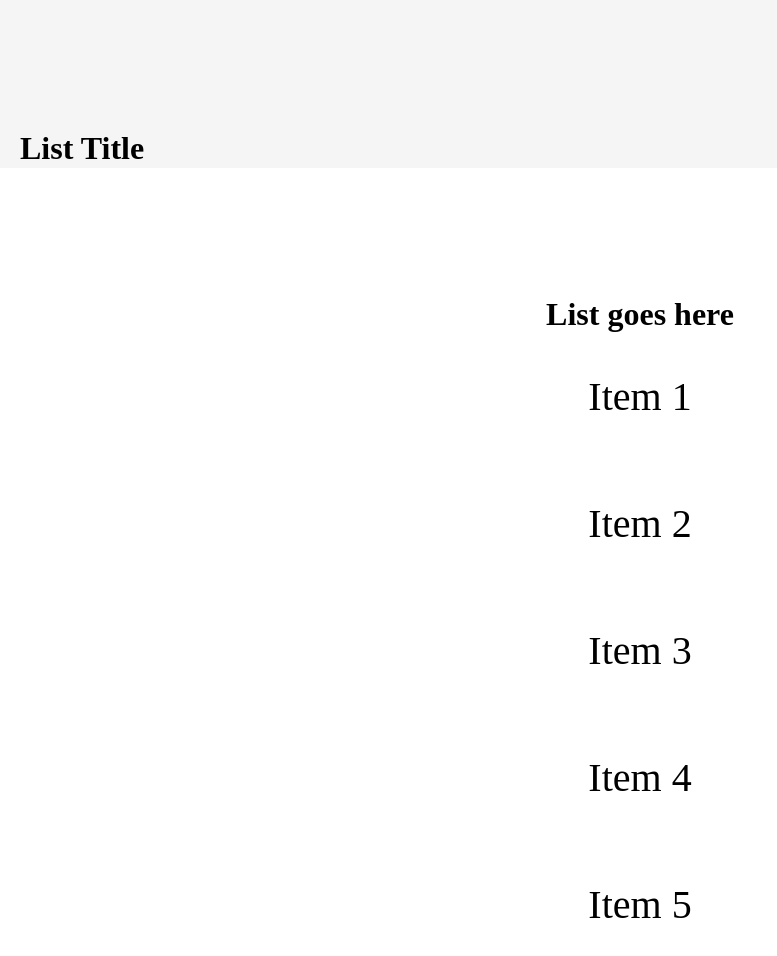
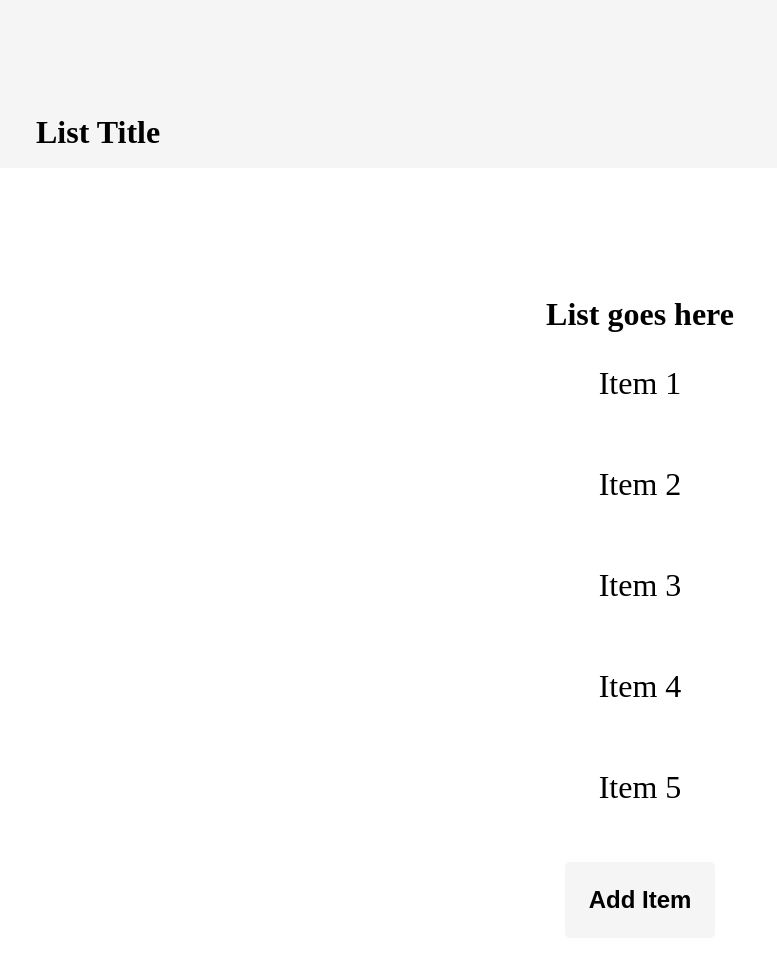
Before and after one commit to SafetyDav3/first-javascript, a plain HTML site: page sandex.html in a window 1280 px wide. Shown: the whole page, without its empty margins (0-777 px from the left). Drawn offline with Linux system fonts and the light colour scheme.

Commit message:
Added a button

```diff
--- a/assets/css/sand-main.css
+++ b/assets/css/sand-main.css
@@ -14,8 +14,7 @@ header {
 header h1 {
   font-size: 2em;
   font-weight: bold;
-  margin: 0;
-  margin-top: 4em;
+  margin: 4em 0 1em 0.5em;
 }
 main {
   display: flex;
@@ -42,5 +41,18 @@ main ul {
 
 main ul li {
   margin: 1em;
-  font-size: 2.5rem;
+  font-size: 2rem;
 }
+
+button {
+  background-color: #f5f5f5;
+  border: none;
+  border-radius: 5px;
+  padding: 1em;
+  font-size: 1.5rem;
+  font-weight: bold;
+  margin: 1em;
+}
+button:hover {
+  background-color: #e5e5e5;
+}
--- a/sandex.html
+++ b/sandex.html
@@ -4,7 +4,7 @@
     <meta charset="UTF-8" />
     <meta http-equiv="X-UA-Compatible" content="IE=edge" />
     <meta name="viewport" content="width=device-width, initial-scale=1.0" />
-    <title>Document</title>
+    <title>Simple List</title>
     <link rel="stylesheet" href="./assets/css/sand-main.css" />
   </head>
   <body>
@@ -21,6 +21,7 @@
         <li>Item 4</li>
         <li>Item 5</li>
       </ul>
+      <button>Add Item</button>
     </main>
 
     <script src="./assets/js/sand.js"></script>
```
